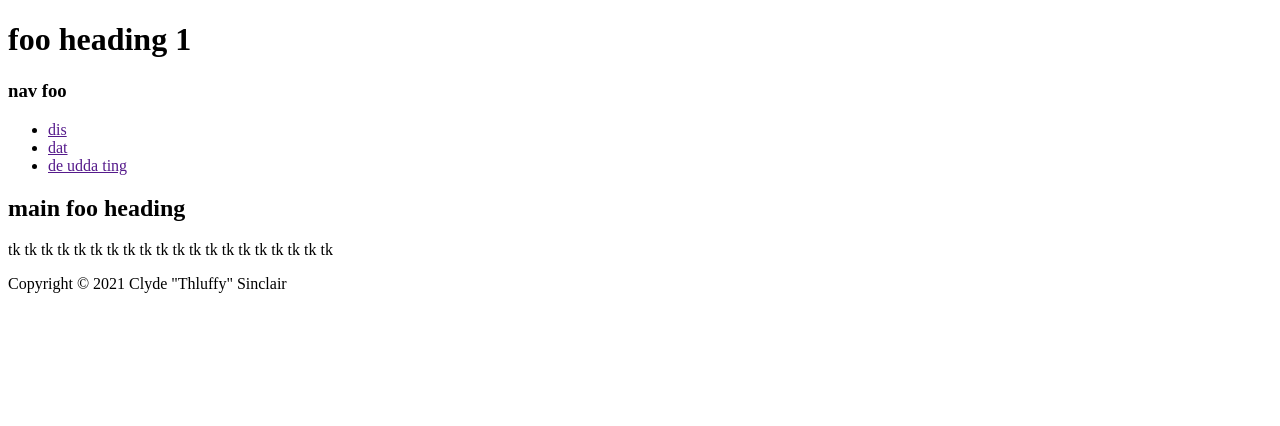
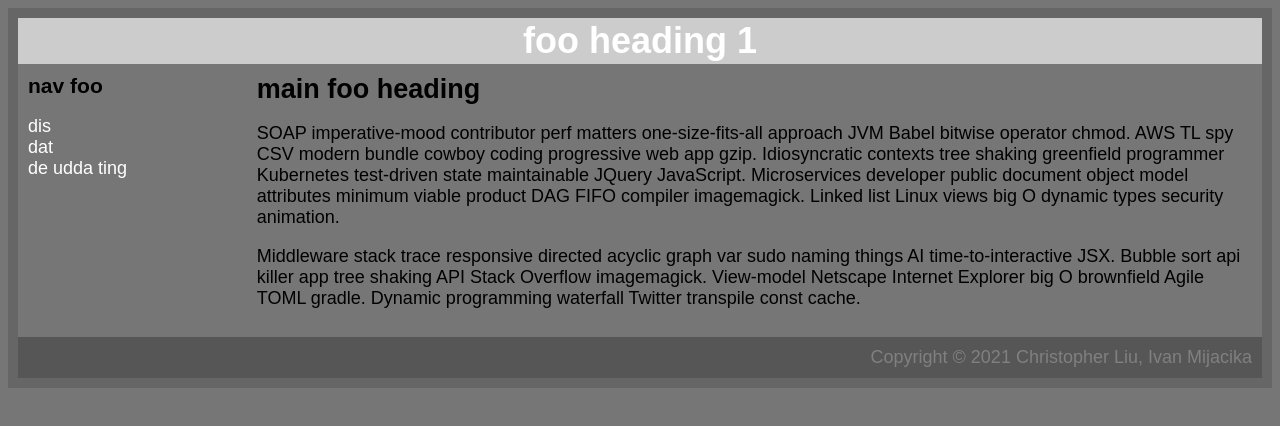
Before and after one commit to Clue88/softdev-workshop, a plain HTML site: page 18_css/1_internal/index.html in a window 1280 px wide. Drawn offline with Linux system fonts and the light colour scheme.

Commit message:
K18 Internal External

```diff
--- a/18_css/1_internal/index.html
+++ b/18_css/1_internal/index.html
@@ -9,21 +9,77 @@
     <head>
         <meta charset="utf-8"/>
         <title>foo title</title>
+        <style>
+            body {
+                background-color: #767676;
+                border: 10px solid #666666;
+                font-family: Arial, Helvetica, sans-serif;
+                font-size: 18px;
+            }
+
+            h1, h2, h3 {
+                margin: 0;
+            }
+
+            ul {
+                list-style-type: none;
+                padding: 0;
+            }
+
+            a {
+                color: white;
+                text-decoration: none;
+            }
+
+            .header {
+                background-color: #CCCCCC;
+                color: white;
+                text-align: center;
+                padding: 2px;
+            }
+
+            .nav {
+                float: left;
+                margin: 10px;
+            }
+
+            .content {
+                float: right;
+                width: 80%;
+                margin: 10px;
+            }
+
+            .footer {
+                background-color: #565656;
+                color: grey;
+                text-align: right;
+                clear: both;
+                padding: 10px;
+            }
+        </style>
     </head>
 
     <body>
+        <div class="header">
             <h1>foo heading 1</h1>
+        </div>
+
+        <div class="nav">
             <h3>nav foo</h3>
             <ul>
                 <li><a href="">dis</a></li>
                 <li><a href="">dat</a></li>
                 <li><a href="">de udda ting</a></li>
             </ul>
+        </div>
+        <div class="content">
             <h2>main foo heading</h2>
-        <p>tk tk tk tk tk tk tk tk tk tk tk tk tk tk tk tk tk tk tk tk</p>
+            <p>SOAP imperative-mood contributor perf matters one-size-fits-all approach JVM Babel bitwise operator chmod. AWS TL spy CSV modern bundle cowboy coding progressive web app gzip. Idiosyncratic contexts tree shaking greenfield programmer Kubernetes test-driven state maintainable JQuery JavaScript. Microservices developer public document object model attributes minimum viable product DAG FIFO compiler imagemagick. Linked list Linux views big O dynamic types security animation.</p>
+            <p>Middleware stack trace responsive directed acyclic graph var sudo naming things AI time-to-interactive JSX. Bubble sort api killer app tree shaking API Stack Overflow imagemagick. View-model Netscape Internet Explorer big O brownfield Agile TOML gradle. Dynamic programming waterfall Twitter transpile const cache.</p>
+        </div>
 
-        <footer>Copyright &copy; 2021 Clyde "Thluffy" Sinclair</footer>
-
+        <div class="footer">
+            <footer>Copyright &copy; 2021 Christopher Liu, Ivan Mijacika</footer>
+        </div>
     </body>
-
 </html>
--- /dev/null
+++ b/18_css/2_external/style.css
@@ -0,0 +1,46 @@
+body {
+    background-color: #767676;
+    border: 10px solid #666666;
+    font-family: Arial, Helvetica, sans-serif;
+    font-size: 18px;
+}
+
+h1, h2, h3 {
+    margin: 0;
+}
+
+ul {
+    list-style-type: none;
+    padding: 0;
+}
+
+a {
+    color: white;
+    text-decoration: none;
+}
+
+.header {
+    background-color: #CCCCCC;
+    color: white;
+    text-align: center;
+    padding: 2px;
+}
+
+.nav {
+    float: left;
+    margin: 10px;
+}
+
+.content {
+    float: right;
+    width: 80%;
+    margin: 10px;
+}
+
+.footer {
+    background-color: #565656;
+    color: grey;
+    text-align: right;
+    clear: both;
+    padding: 10px;
+}
```
Also changed, not shown: 18_css/2_external/index.html (+13 -3 lines). Lines whose indentation alone changed are shown as unchanged.
